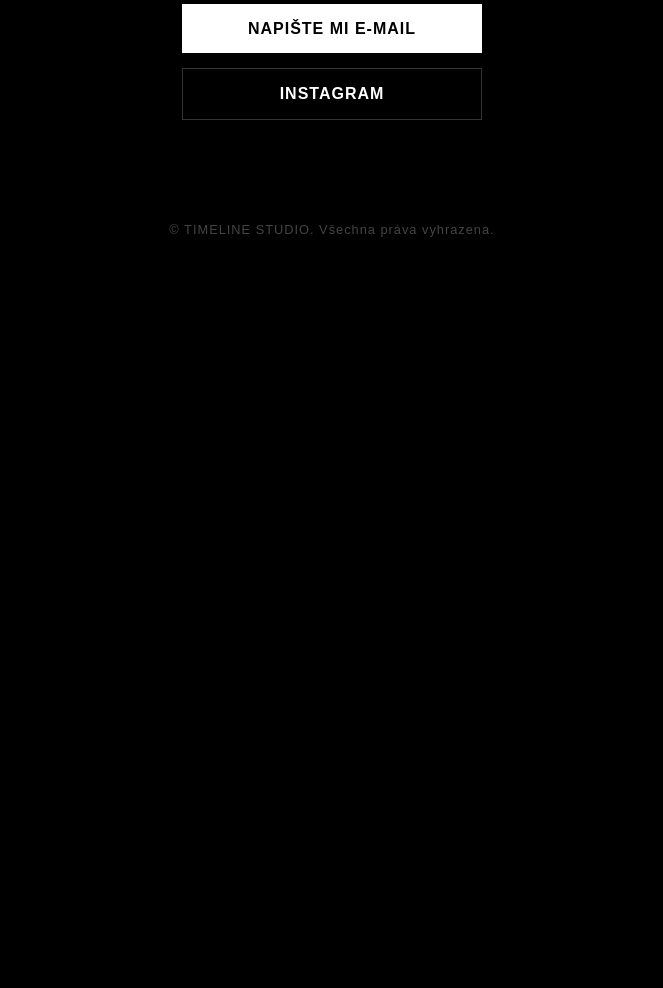
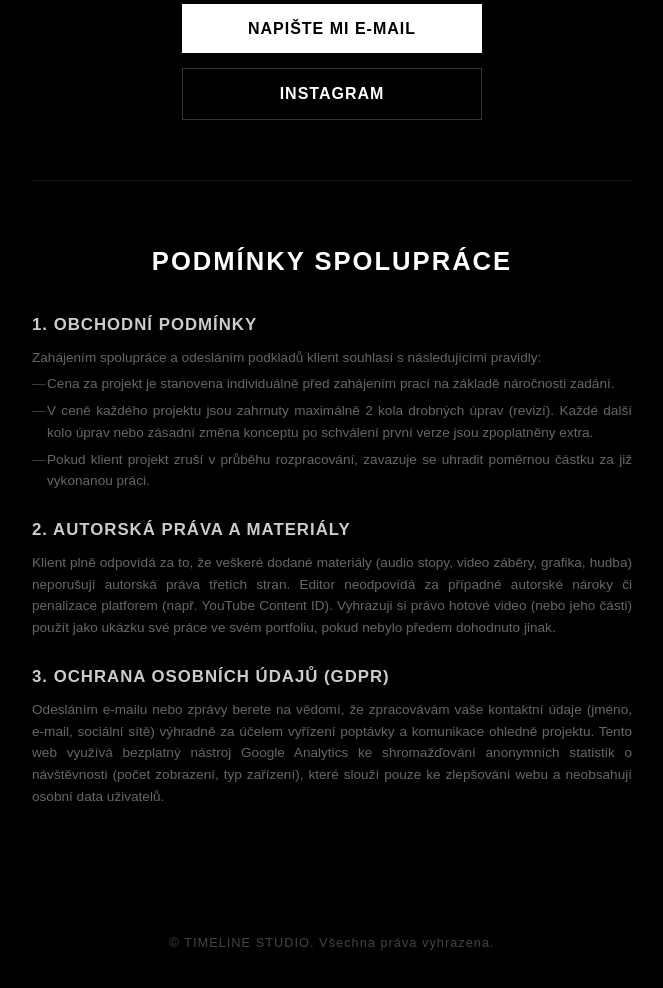
Before and after one commit to BafiTVV/bafitvv.github.io, a plain HTML site: page index.html in a window 1280 px wide. Shown: the part 1668-2656 px from the top of the page, without its empty margins (308-971 px from the left). Before the commit the page ends 1968 px from the top, so only its background shows below. Drawn offline with Linux system fonts and the light colour scheme.

Commit message:
index v5

```diff
--- a/index.html
+++ b/index.html
@@ -155,6 +155,37 @@
             background-color: transparent;
             box-shadow: 0 0 20px rgba(255, 255, 255, 0.1);
         }
+        .terms-block {
+            margin-bottom: 25px;
+        }
+        .terms-title {
+            font-size: 1.05rem;
+            font-weight: bold;
+            color: #cccccc;
+            margin-bottom: 8px;
+            text-transform: uppercase;
+            letter-spacing: 1px;
+        }
+        .terms-text {
+            color: #666666;
+            font-size: 0.85rem;
+            text-align: justify;
+        }
+        .terms-text ul {
+            list-style: none;
+            margin-top: 5px;
+        }
+        .terms-text ul li {
+            margin-bottom: 5px;
+            position: relative;
+            padding-left: 15px;
+        }
+        .terms-text ul li::before {
+            content: "—";
+            position: absolute;
+            left: 0;
+            color: #444444;
+        }
         footer {
             max-width: 800px;
             margin: 40px auto;
@@ -164,7 +195,6 @@
             letter-spacing: 1px;
         }
 
-        /* Definice animací */
         @keyframes fadeInPage {
             from { opacity: 0; }
             to { opacity: 1; }
@@ -188,6 +218,7 @@
         <a href="#proces">Jak to funguje</a>
         <a href="#cenik">Ceník</a>
         <a href="#kontakt">Kontakt</a>
+        <a href="#podminky">Podmínky</a>
     </nav>
 
     <header>
@@ -242,6 +273,36 @@
                 <a href="https://instagram.com/TVŮJ_INSTAGRAM" target="_blank" class="contact-btn secondary">Instagram</a>
             </div>
         </section>
+
+        <section id="podminky">
+            <h2>Podmínky spolupráce</h2>
+
+            <div class="terms-block">
+                <div class="terms-title">1. Obchodní podmínky</div>
+                <div class="terms-text">
+                    <p>Zahájením spolupráce a odesláním podkladů klient souhlasí s následujícími pravidly:</p>
+                    <ul>
+                        <li>Cena za projekt je stanovena individuálně před zahájením prací na základě náročnosti zadání.</li>
+                        <li>V ceně každého projektu jsou zahrnuty maximálně 2 kola drobných úprav (revizí). Každé další kolo úprav nebo zásadní změna konceptu po schválení první verze jsou zpoplatněny extra.</li>
+                        <li>Pokud klient projekt zruší v průběhu rozpracování, zavazuje se uhradit poměrnou částku za již vykonanou práci.</li>
+                    </ul>
+                </div>
+            </div>
+
+            <div class="terms-block">
+                <div class="terms-title">2. Autorská práva a materiály</div>
+                <div class="terms-text">
+                    <p>Klient plně odpovídá za to, že veškeré dodané materiály (audio stopy, video záběry, grafika, hudba) neporušují autorská práva třetích stran. Editor neodpovídá za případné autorské nároky či penalizace platforem (např. YouTube Content ID). Vyhrazuji si právo hotové video (nebo jeho části) použít jako ukázku své práce ve svém portfoliu, pokud nebylo předem dohodnuto jinak.</p>
+                </div>
+            </div>
+
+            <div class="terms-block">
+                <div class="terms-title">3. Ochrana osobních údajů (GDPR)</div>
+                <div class="terms-text">
+                    <p>Odesláním e-mailu nebo zprávy berete na vědomí, že zpracovávám vaše kontaktní údaje (jméno, e-mail, sociální sítě) výhradně za účelem vyřízení poptávky a komunikace ohledně projektu. Tento web využívá bezplatný nástroj Google Analytics ke shromažďování anonymních statistik o návštěvnosti (počet zobrazení, typ zařízení), které slouží pouze ke zlepšování webu a neobsahují osobní data uživatelů.</p>
+                </div>
+            </div>
+        </section>
     </main>
 
     <footer>
```
